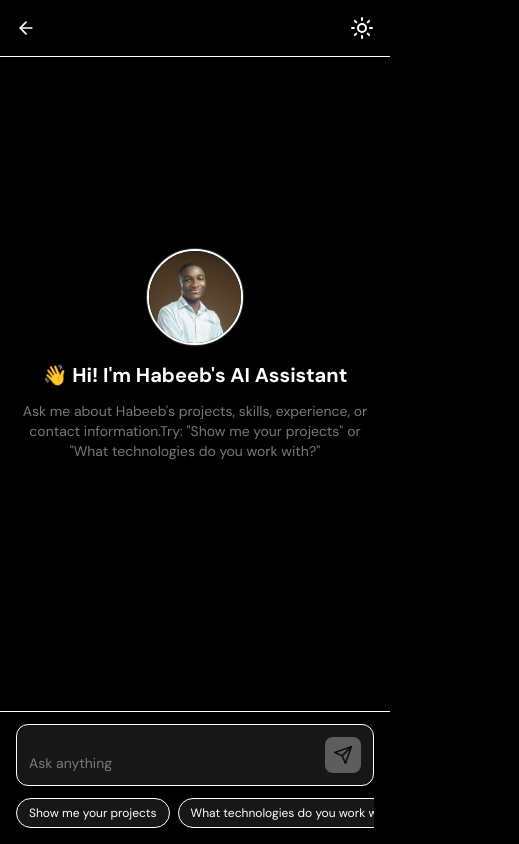
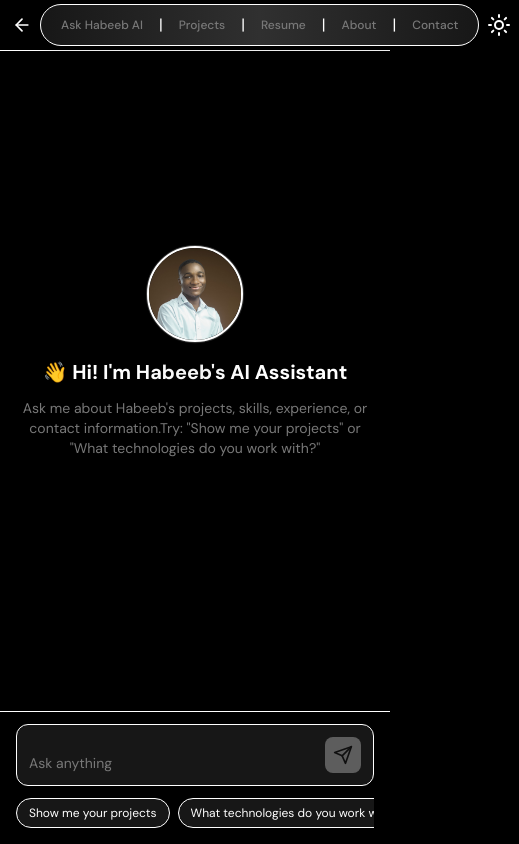
Before and after one commit to owoadehabeeb04/Habeeb-0-portfolio, a Next.js app: page / in a window 390 px wide. Shown: the whole page, 519 px wide, since content can reach past the window. Built offline with nearby package versions, Linux system fonts and the light colour scheme; a web font is replaced by a local one.

Commit message:
feat: Integrate Navbar component into ChatbotPage and enhance layout with persistent suggestion chips

```diff
--- a/components/ChatbotPage.tsx
+++ b/components/ChatbotPage.tsx
@@ -269,12 +269,15 @@ export default function ChatbotPage({ homeIcon = 'home', homeLink = '/portfolio'
               <polyline points="12 19 5 12 12 5"></polyline>
             </svg>
           </button>
-
           {/* Navbar in the center */}
+          <div className="lg:block hidden">
           <Navbar
             navClassName="flex items-center"
             navStyle={{}}
+            showMobileNav={true}
+            mobilePosition="top"
           />
+          </div>
 
           {/* Theme Toggle and Clear Button */}
           <div className="flex items-center gap-2">
@@ -307,7 +310,7 @@ export default function ChatbotPage({ homeIcon = 'home', homeLink = '/portfolio'
         </div>
 
         {/* Mobile: Full width layout */}
-        <div className="flex md:hidden items-center justify-between p-2 sm:p-3 gap-2">
+        <div className="md:hidden flex justify-between items-center  sm:p-3 p-1 ">
           <button
             onClick={() => clearMessages()}
             className="p-2 rounded-lg hover:bg-[var(--bg-secondary)] transition-colors flex-shrink-0 text-[var(--text-primary)]"
@@ -328,8 +331,13 @@ export default function ChatbotPage({ homeIcon = 'home', homeLink = '/portfolio'
               <polyline points="12 19 5 12 12 5"></polyline>
             </svg>
           </button>
-
-          <div className="ml-auto flex items-center gap-2">
+          <Navbar
+            navClassName="flex items-center"
+            navStyle={{}}
+            showMobileNav={true}
+            mobilePosition="top"
+          />
+          <div className=" flex items-center gap-2">
             <ThemeToggle />
             {messages.length > 0 && (
               <button
--- a/components/Navbar.tsx
+++ b/components/Navbar.tsx
@@ -2,19 +2,31 @@
 
 import Link from 'next/link'
 import { useState, useEffect } from 'react'
+import { usePathname } from 'next/navigation'
 
 interface NavbarProps {
   navClassName?: string
   navStyle?: React.CSSProperties
+  showMobileNav?: boolean
+  mobilePosition?: 'top' | 'bottom'
 }
 
 export default function Navbar({
   navClassName = "hidden md:flex fixed top-4 left-1/2 transform -translate-x-1/2 z-50 transition-all duration-300",
-  navStyle = { transition: 'opacity 0.6s ease-out, transform 0.6s ease-out' }
+  navStyle = { transition: 'opacity 0.6s ease-out, transform 0.6s ease-out' },
+  showMobileNav = true,
+  mobilePosition = 'bottom'
 }: NavbarProps) {
   const [activeNav, setActiveNav] = useState('home')
   const [isScrolled, setIsScrolled] = useState(false)
   const [isNavVisible, setIsNavVisible] = useState(false)
+  const pathname = usePathname()
+  const isAIPage = pathname === '/' || pathname === '/ask-habeeb'
+
+  // Determine the base path for links
+  const getNavLink = (section: string) => {
+    return isAIPage ? `/portfolio#${section}` : `#${section}`
+  }
 
   useEffect(() => {
     // Trigger navbar animation on mount
@@ -56,7 +68,7 @@ export default function Navbar({
     <>
       {/* Desktop Navigation */}
       <nav
-        className={`${navClassName} ${
+        className={`${navClassName} md:flex hidden ${
           isScrolled ? 'top-4' : 'top-8'
         } ${isNavVisible ? 'opacity-100 translate-y-0' : 'opacity-0 -translate-y-4'}`}
         style={navStyle}
@@ -66,7 +78,7 @@ export default function Navbar({
         backdrop-blur-md border border-[var(--border)]/40 rounded-full shadow-lg shadow-[var(--border)]/10
         hover:shadow-[var(--border)]/20 transition-all duration-300">
           <a
-            href="#projects"
+            href={getNavLink('projects')}
             onClick={() => handleNavClick('projects')}
             className={`nav-link px-2 md:px-3 py-1 text-xs md:text-sm font-medium transition-all duration-300 whitespace-nowrap rounded-lg nav-item-fade ${
               activeNav === 'projects'
@@ -89,7 +101,7 @@ export default function Navbar({
           </a>
           <span className={`text-[var(--text-secondary)]/30 nav-item-fade`} style={{ animationDelay: '0.25s' }}>|</span>
           <a
-            href="#aboutme"
+            href={getNavLink('aboutme')}
             onClick={() => handleNavClick('aboutme')}
             className={`nav-link px-2 md:px-3 py-1 text-xs md:text-sm font-medium transition-all duration-300 whitespace-nowrap rounded-lg nav-item-fade ${
               activeNav === 'aboutme'
@@ -102,7 +114,7 @@ export default function Navbar({
           </a>
           <span className={`text-[var(--text-secondary)]/30 nav-item-fade`} style={{ animationDelay: '0.35s' }}>|</span>
           <a
-            href="#contact"
+            href={getNavLink('contact')}
             onClick={() => handleNavClick('contact')}
             className={`nav-link px-2 md:px-3 py-1 text-xs md:text-sm font-medium transition-all duration-300 whitespace-nowrap rounded-lg nav-item-fade ${
               activeNav === 'contact'
@@ -127,7 +139,7 @@ export default function Navbar({
           </Link>
           <span className={`text-[var(--text-secondary)]/30 mx-1 md:mx-2 nav-item-fade`} style={{ animationDelay: '0.55s' }}>|</span>
           <a
-            href="#contact"
+            href={getNavLink('contact')}
             className="cta-button px-3 md:px-4 py-1.5 md:py-2 bg-gradient-to-r from-indigo-600 via-purple-600 to-pink-600 hover:from-indigo-500 hover:via-purple-500 hover:to-pink-500 text-white rounded-full text-xs md:text-sm font-medium transition-all duration-300 flex items-center gap-1.5 md:gap-2 whitespace-nowrap shadow-lg shadow-purple-500/30 hover:shadow-purple-500/50 hover:scale-110 nav-item-fade"
             style={{ animationDelay: '0.6s' }}
           >
@@ -152,10 +164,11 @@ export default function Navbar({
       </nav>
 
       {/* Mobile Bottom Navigation */}
-      <nav className={`md:hidden fixed bottom-0
+      {showMobileNav && (
+        <nav className={`md:hidden  ${mobilePosition === 'top' ? 'top-0 flex ' : 'bottom-0 fixed'}
         left-0 right-0 z-50
-           ${isNavVisible ? 'opacity-100 translate-y-0' : 'opacity-0 translate-y-4'}`} style={{ transition: 'opacity 0.6s ease-out, transform 0.6s ease-out' }}>
-        <div className="flex items-center justify-center px-4 py-3">
+           ${isNavVisible ? 'opacity-100 translate-y-0' : 'opacity-0 ' + (mobilePosition === 'top' ? '-translate-y-4' : 'translate-y-4')}`} style={{ transition: 'opacity 0.6s ease-out, transform 0.6s ease-out' }}>
+        <div className={`flex items-center justify-center ${mobilePosition === 'bottom' && 'px-4 py-3'}`}>
           <div className="bg-gradient-to-r from-[var(--bg-secondary)]
           via-[var(--bg-tertiary)] to-[var(--bg-secondary)] backdrop-blur-md
 
@@ -175,7 +188,7 @@ export default function Navbar({
                           <span className={`text-[var(--text-secondary)]/30 flex-shrink-0 nav-item-fade`} style={{ animationDelay: '0.45s' }}>|</span>
 
             <a
-              href="#projects"
+              href={getNavLink('projects')}
               onClick={() => handleNavClick('projects')}
               className={`nav-link px-2 py-1 text-xs font-medium transition-all duration-300 whitespace-nowrap rounded-lg flex-shrink-0 nav-item-fade ${
                 activeNav === 'projects'
@@ -198,7 +211,7 @@ export default function Navbar({
             </a>
             <span className={`text-[var(--text-secondary)]/30 flex-shrink-0 nav-item-fade`} style={{ animationDelay: '0.25s' }}>|</span>
             <a
-              href="#aboutme"
+              href={getNavLink('aboutme')}
               onClick={() => handleNavClick('aboutme')}
               className={`nav-link px-2 py-1 text-xs font-medium transition-all duration-300 whitespace-nowrap rounded-lg flex-shrink-0 nav-item-fade ${
                 activeNav === 'aboutme'
@@ -211,7 +224,7 @@ export default function Navbar({
             </a>
             <span className={`text-[var(--text-secondary)]/30 flex-shrink-0 nav-item-fade`} style={{ animationDelay: '0.35s' }}>|</span>
             <a
-              href="#contact"
+              href={getNavLink('contact')}
               onClick={() => handleNavClick('contact')}
               className={`nav-link px-2 py-1 text-xs font-medium transition-all duration-300 whitespace-nowrap rounded-lg flex-shrink-0 nav-item-fade ${
                 activeNav === 'contact'
@@ -227,6 +240,7 @@ export default function Navbar({
           </div>
         </div>
       </nav>
+      )}
     </>
   )
 }
```
